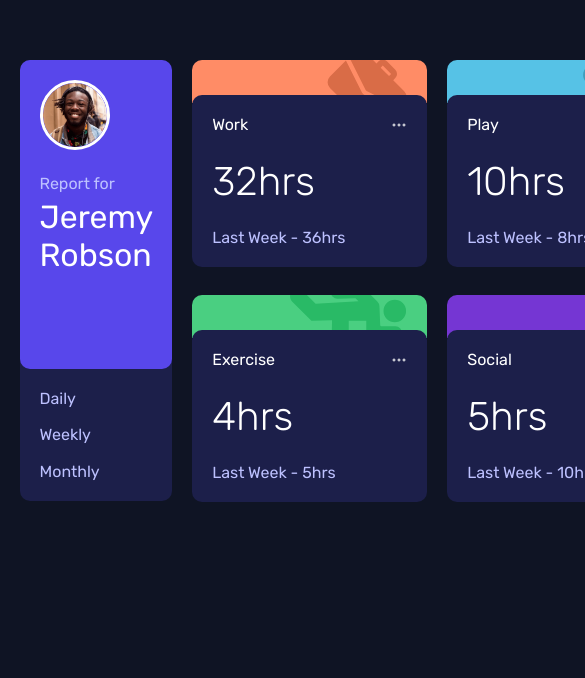
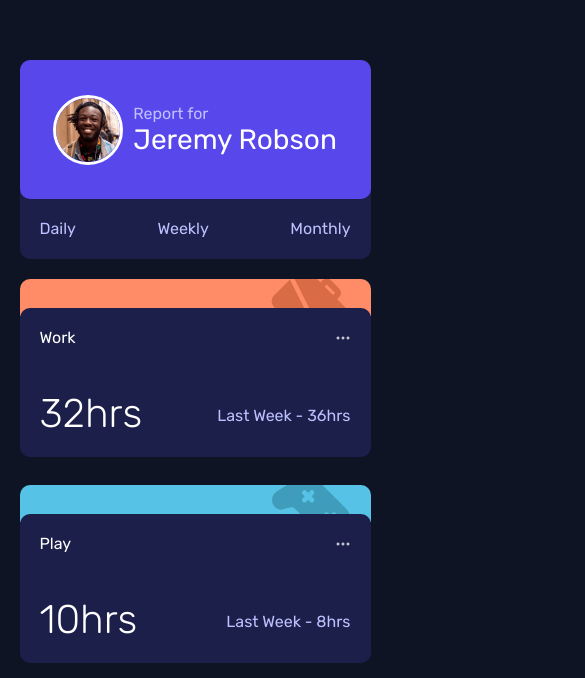
Before and after one commit to joaovxsantos/time-tracking-dashboard-main, a plain HTML site: page index.html in a window 390 px wide. Shown: the part 137-815 px from the top of the page, 585 px wide, since content can reach past the window. Drawn offline with nearby package versions, Linux system fonts and the light colour scheme.

Commit message:
final-commit

```diff
--- a/index.html
+++ b/index.html
@@ -20,8 +20,11 @@
     <div class="card item1">
       <div class="profile">
         <img src="./images/image-jeremy.png" alt="">
-        <p>Report for</p>
-        <h1>Jeremy Robson</h1>
+        <div>
+          <p>Report for</p>
+          <h1>Jeremy Robson</h1>
+        </div>
+
       </div>
       <div class="menu">
         <p>Daily</p>
@@ -41,8 +44,11 @@
           <ion-icon name="ellipsis-horizontal-outline"></ion-icon>
         </div>
 
+
         <p class="num">32hrs</p>
         <p class="week">Last Week - 36hrs</p>
+
+
       </div>
     </div>
 
@@ -55,8 +61,11 @@
           <label>Play</label>
           <ion-icon name="ellipsis-horizontal-outline"></ion-icon>
         </div>
+
         <p class="num">10hrs</p>
         <p class="week"> Last Week - 8hrs</p>
+
+
       </div>
     </div>
 
@@ -70,8 +79,12 @@
           <label>Study</label>
           <ion-icon name="ellipsis-horizontal-outline"></ion-icon>
         </div>
+
         <p class="num">4hrs</p>
         <p class="week"> Last Week - 7hrs</p>
+
+
+
       </div>
     </div>
 
@@ -84,8 +97,12 @@
           <label>Exercise</label>
           <ion-icon name="ellipsis-horizontal-outline"></ion-icon>
         </div>
+
+
         <p class="num">4hrs</p>
         <p class="week"> Last Week - 5hrs</p>
+
+
       </div>
     </div>
 
@@ -98,8 +115,12 @@
           <label>Social</label>
           <ion-icon name="ellipsis-horizontal-outline"></ion-icon>
         </div>
+
         <p class="num">5hrs</p>
         <p class="week"> Last Week - 10hrs</p>
+
+
+
       </div>
     </div>
 
@@ -112,8 +133,12 @@
           <label>Self Care</label>
           <ion-icon name="ellipsis-horizontal-outline"></ion-icon>
         </div>
+
         <p class="num">2hrs</p>
         <p class="week"> Last Week - 2hrs</p>
+
+
+
       </div>
     </div>
 
--- a/style.css
+++ b/style.css
@@ -15,7 +15,6 @@ body {
 }
 
 .container {
-  /* background: red; */
   width: 1000px;
   max-width: 90vw;
   height: 450px;
@@ -30,7 +29,7 @@ body {
 .container .item2,
 .container .item3,
 .container .item4,
-.container .item6,
+.container .item5,
 .container .item6,
 .container .item7 {
   width: 235px;
@@ -182,11 +181,45 @@ body {
   background: hsl(43, 84%, 65%);
 }
 
-/* @media screen and (max-width: 1000px) {
+@media screen and (max-width: 1000px) {
   .container {
-    grid-template: auto auto / auto auto auto auto;
-    grid-template-areas:
-      "a1 a2 a3 a4"
-      "a1 a5 a6 a7";
+    display: flex;
+    flex-direction: column;
+    /* background: green; */
   }
-} */
+  .item1 {
+    height: 100%;
+  }
+  .item1 .profile {
+    display: flex;
+    align-items: center;
+    justify-content: center;
+    gap: 10px;
+  }
+
+  .item1 h1,
+  .item1 img {
+    margin: 0;
+    font-size: 28px;
+  }
+
+  .item1 .menu {
+    flex-direction: row;
+    padding-bottom: 50px;
+  }
+
+  .container .item2,
+  .container .item3,
+  .container .item4,
+  .container .item5,
+  .container .item6,
+  .container .item7 {
+    width: 100%;
+  }
+
+  .week {
+    position: absolute;
+    top: 66%;
+    right: 20px;
+  }
+}
```
